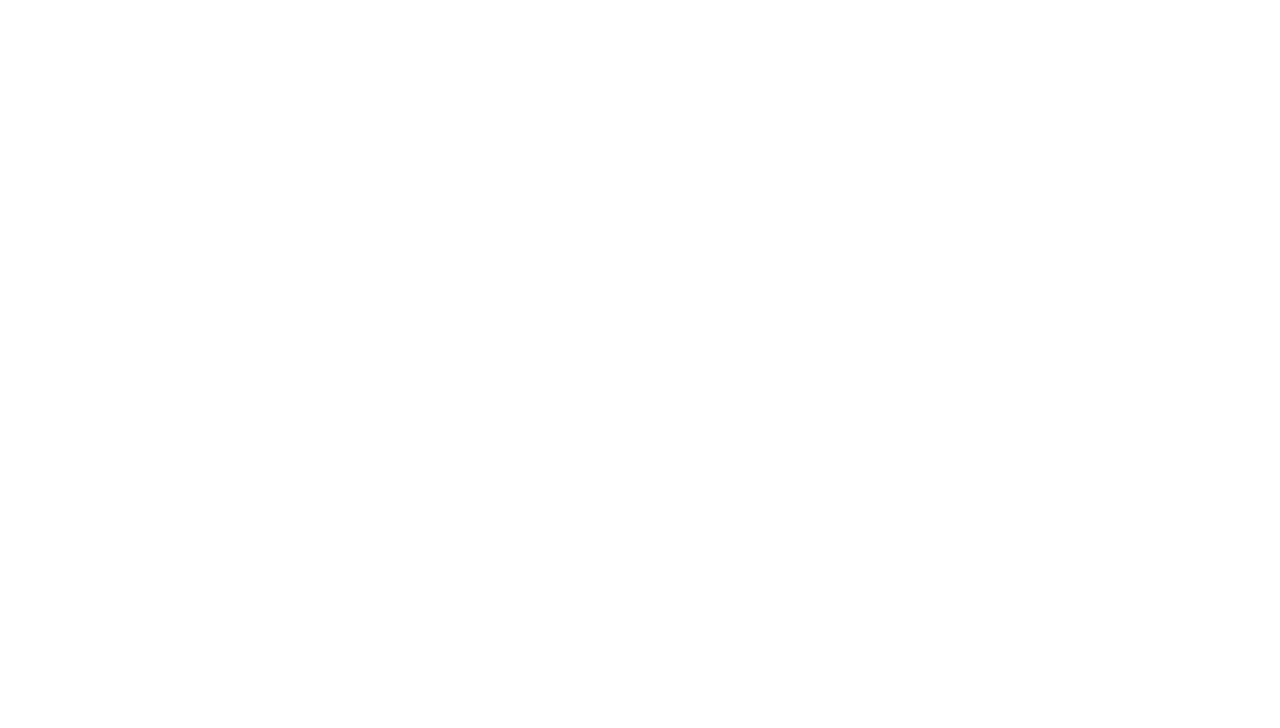
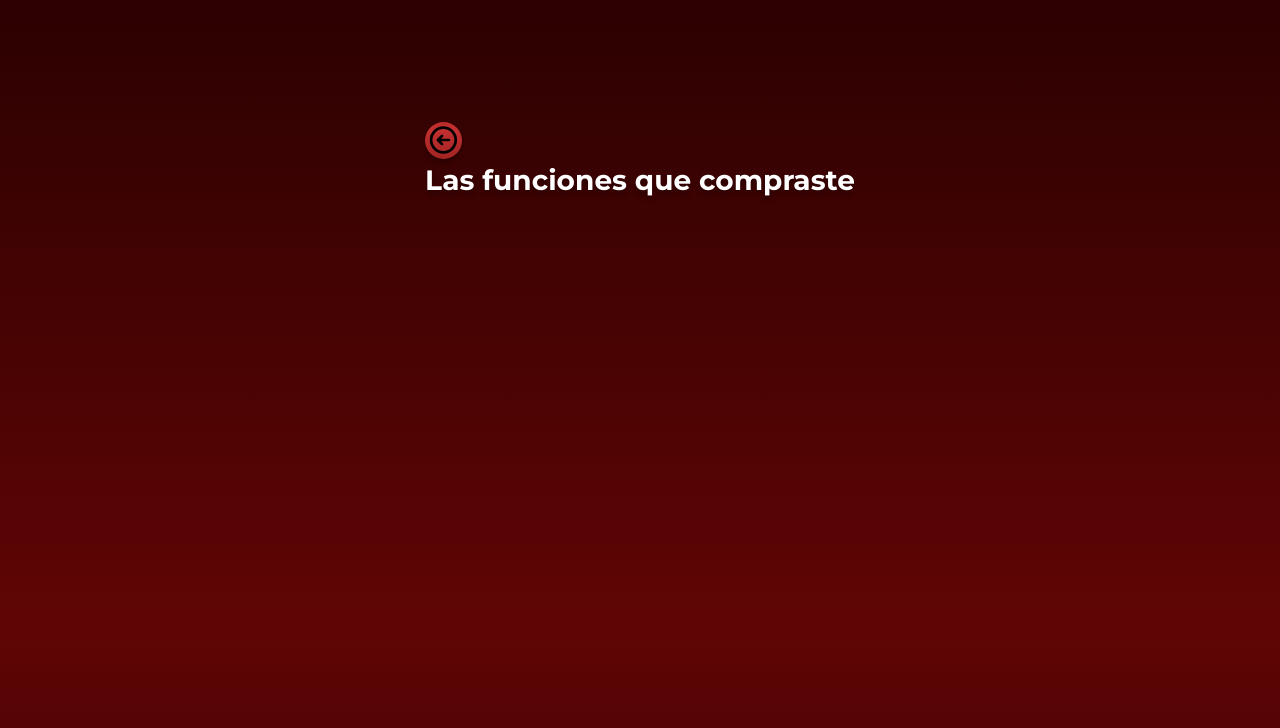
Before and after one commit to coderhood-dev/team-ramen, a React (Create React App) app: page /history in a window 1280 px wide. Shown: the top 728 px of the page. Built offline with nearby package versions, Linux system fonts and the light colour scheme.

Commit message:
- First commit - Esqueleto de /history agregado

```diff
--- a/src/App.js
+++ b/src/App.js
@@ -11,6 +11,7 @@ import {
   Login,
   Register,
   Profile,
+  History,
 } from "./components/index";
 
 function App() {
@@ -44,6 +45,9 @@ function App() {
         <Route exact path="/register">
           <Register />
         </Route>
+        <Route exact path="/history">
+          <History />
+        </Route>
       </Switch>
     </Router>
   );
--- /dev/null
+++ b/src/components/History/History.js
@@ -0,0 +1,84 @@
+import { Flex, Text } from "@chakra-ui/react";
+import { motion } from "framer-motion";
+import { useHistory } from "react-router-dom";
+import { HiOutlineArrowCircleLeft } from "react-icons/hi";
+
+const Background = () => {
+  return (
+    <>
+      <Flex
+        h="100vh"
+        w="100vw"
+        bg="linear-gradient(180deg, #2D0101 2.09%, #600505 78.14%, #4B0404 102.09%)"
+        position="fixed"
+        zIndex="-100"></Flex>
+    </>
+  );
+};
+const BackButton = ({ handleGoBack }) => {
+  return (
+    <Flex
+      padding="2px"
+      bg="linear-gradient(180deg, #B92929 0%, #C53030 15.62%, #A22424 100%)"
+      boxShadow="0px 4px 4px rgba(0, 0, 0, 0.25)"
+      borderRadius="full"
+      maxW="2.3rem"
+      maxH="2.3rem"
+      marginTop="0.75rem"
+      justifyContent="center"
+      align="center"
+      as="button"
+      onClick={handleGoBack}>
+      <HiOutlineArrowCircleLeft style={{ color: "black", fontSize: "3rem" }} />
+    </Flex>
+  );
+};
+const Title = ({ ...props }) => {
+  return (
+    <Text
+      fontWeight="bold"
+      textShadow="0px 4px 4px rgba(0, 0, 0, 0.25)"
+      color="white"
+      fontSize="1.75rem"
+      marginBottom="3.37rem"
+      maxW="auto">
+      Las funciones que compraste
+    </Text>
+  );
+};
+
+export const History = () => {
+  const variants = {
+    hidden: {
+      opacity: 0,
+      x: "100px",
+    },
+    visible: {
+      opacity: 1,
+      x: 0,
+      transition: { duration: 0.1, type: "spring", stiffness: 100 },
+    },
+    exit: {
+      opacity: 0,
+      x: "-100px",
+      transition: { duration: 0.1, type: "spring", stiffness: 100 },
+    },
+  };
+  return (
+    <Flex overflowX="hidden" justifyContent="center">
+      <Background />
+      <motion.div
+        variants={variants}
+        initial="hidden"
+        animate="visible"
+        exit="exit">
+        <Flex direction="column" marginTop="6.87rem" overflowX="scroll">
+          <Flex direction="column" justifyContent="center" maxW="80vw">
+            <BackButton />
+            <Title />
+          </Flex>
+        </Flex>
+      </motion.div>
+    </Flex>
+  );
+};
--- a/src/components/index.js
+++ b/src/components/index.js
@@ -8,3 +8,4 @@ export { DetailsMovies } from "./DetailsMovies/DetailsMovies";
 export { Login } from "./Login/Login";
 export { Register } from "./Register/Register";
 export { Profile } from "./Profile/Profile";
+export { History } from "./History/History";
```
